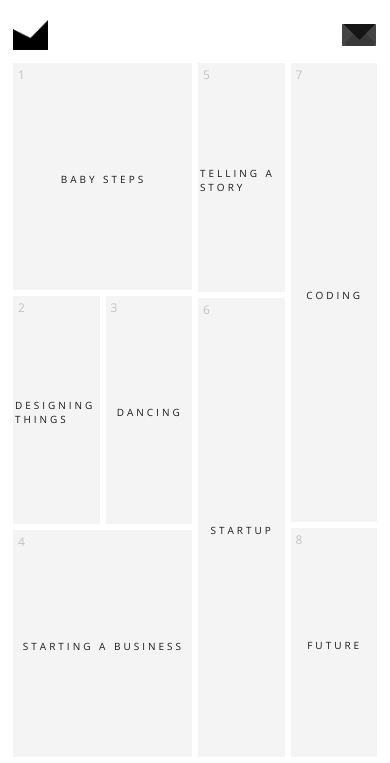
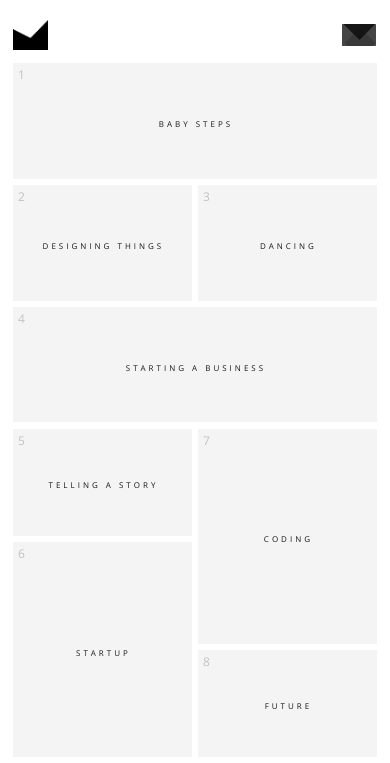
Before and after one commit to markorodic/my-portfolio, a plain HTML site: page index.html in a window 390 px wide. Drawn offline with nearby package versions, Linux system fonts and the light colour scheme.

Commit message:
added media query to flex wrap

```diff
--- a/css/style.scss
+++ b/css/style.scss
@@ -335,6 +335,21 @@ h5 {
   }
 }*/
 
+@media only screen and (max-width: 705px) {
+
+  h2 {
+    font-size: 8px;
+  }
+
+}
+
+@media only screen and (max-width: 580px) {
+
+  .container {
+    flex-wrap: wrap;
+  }
+
+}
 
 
 
```
Also changed, not shown: css/style.css.
